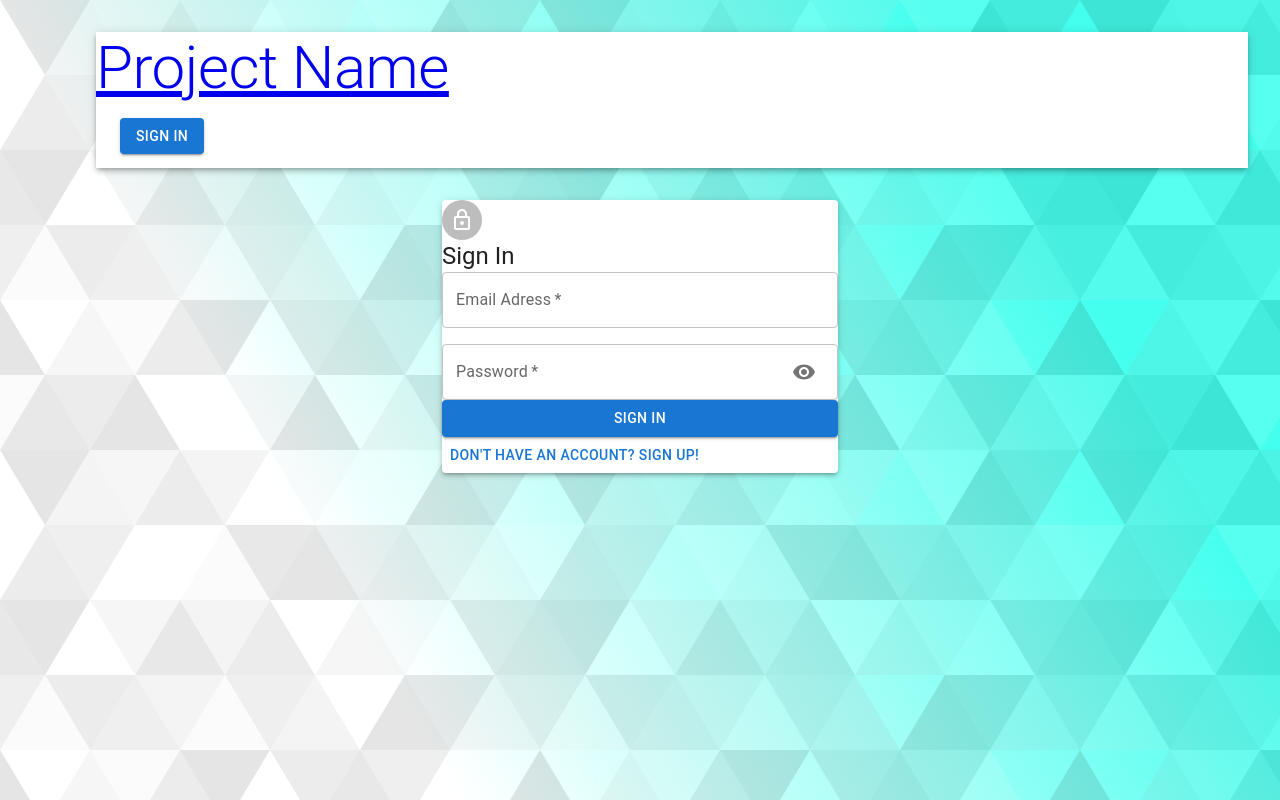
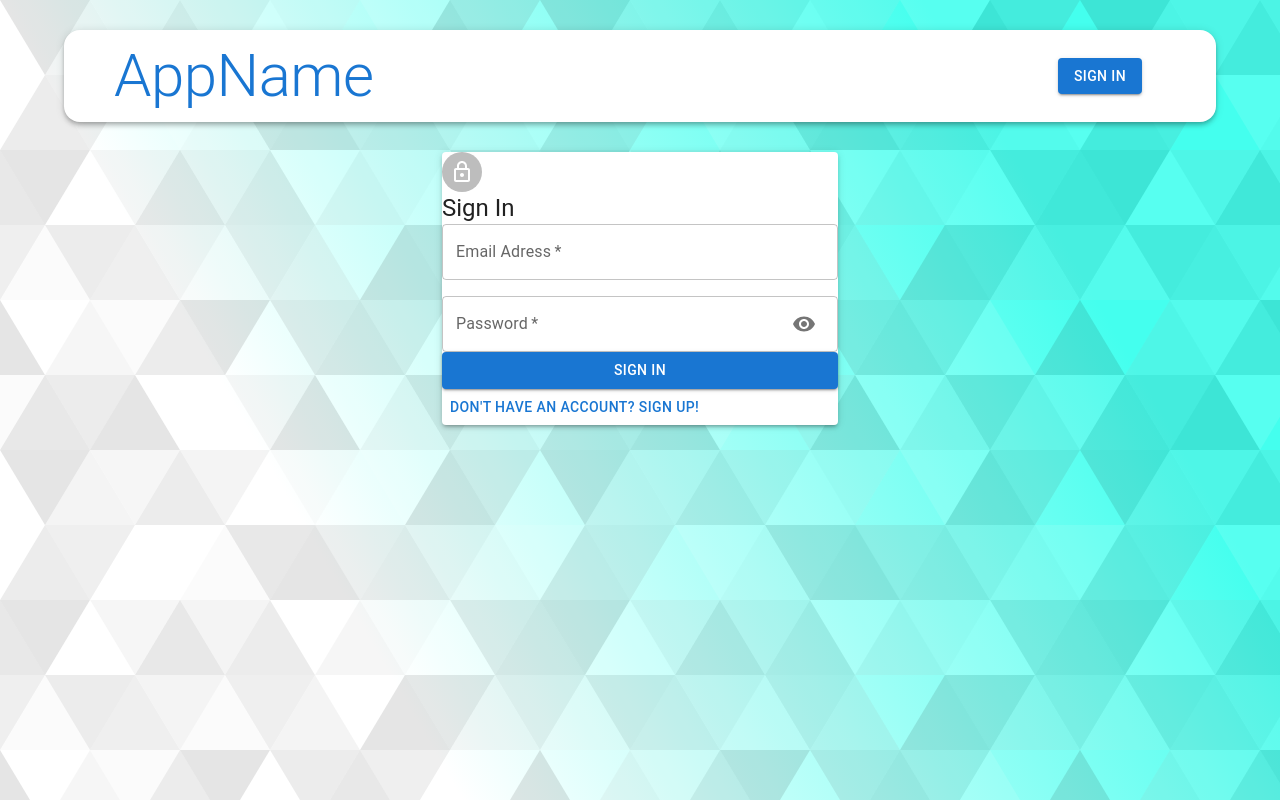
Before and after one commit to CyrillKV/crudle, a React (Create React App) app in the folder client/: page /auth in a window 1280 px wide. Built offline with nearby package versions, Linux system fonts and the light colour scheme.

Commit message:
some styling

```diff
--- a/client/src/components/Home/Home.jsx
+++ b/client/src/components/Home/Home.jsx
@@ -1,10 +1,9 @@
-import React, { useEffect, useState } from 'react';
+import React, { useState, useEffect } from 'react';
 import { useDispatch } from 'react-redux';
-
-import { Container, Grow, Grid } from '@mui/material';
+import { getPosts } from '../../actions/posts';
+//import { Container } from '@mui/material';
 
 import Posts from '../Posts/Posts';
-import { getPosts } from '../../actions/posts';
 import Form from '../Form/Form';
 
 const Home = () => {
@@ -13,21 +12,13 @@ const Home = () => {
 
   useEffect(() => {
     dispatch(getPosts());
-  }, [currentId, dispatch]);
+  }, [dispatch]);
 
   return (
-    <Grow in>
-      <Container>
-        <Grid container justify="space-between" alignItems="stretch" spacing={3}>
-          <Grid item xs={12} sm={7}>
-            <Posts setCurrentId={setCurrentId} />
-          </Grid>
-          <Grid item xs={12} sm={4}>
-            <Form currentId={currentId} setCurrentId={setCurrentId} />
-          </Grid>
-        </Grid>
-      </Container>
-    </Grow>
+    <>
+      <Posts currentId={currentId} setCurrentId={setCurrentId}/>
+      <Form currentId={currentId} setCurrentId={setCurrentId}/>
+    </>
   );
 };
 
--- a/client/src/components/Navbar/Navbar.css
+++ /dev/null
@@ -1,3 +0,0 @@
-.navbar {
-    margin: 2rem;
-}
--- a/client/src/components/Navbar/Navbar.jsx
+++ b/client/src/components/Navbar/Navbar.jsx
@@ -4,9 +4,8 @@ import { AppBar, Typography, Toolbar, Avatar, Button } from '@mui/material';
 import { useDispatch } from 'react-redux';
 import decode from 'jwt-decode';
 
-import { LOGOUT } from '../../constants/actionTypes'
+import { LOGOUT } from '../../constants/actionTypes';
 
-import "./Navbar.css";
 
 const Navbar = () => {
   const [user, setUser] = useState(JSON.parse(localStorage.getItem('profile')));
@@ -21,25 +20,40 @@ const Navbar = () => {
     const token = user?.token;
     if (token) {
       const decodedToken = decode(token);
-      if (decodedToken.exp * 1000 < new Date().getTime()) logout();
+      if (decodedToken.exp * 1000 < new Date().getTime()) {
+        logout()
+      };
     }
   });
 
   return (
-    <AppBar className="navbar" position="static" color="inherit">
-      <div>
-        <Typography component={Link} to='/' variant='h2' align='center'>Project Name</Typography>
-      </div>
-      <Toolbar>
-        {user ? (
-          <div>
-            <Avatar alt={user.result.name} src={user.result.imageUrl}>{user.result.name.charAt(0)}</Avatar>
-            <Typography variant='h6'>{user.result.name}</Typography>
-            <Button variant='contained' color='secondary' onClick={ logout }>Logout</Button>
-          </div>
+    <AppBar position="static" color="inherit" sx={{
+      borderRadius: 4,
+      margin: '30px 0',
+      display: 'flex',
+      flexDirection: 'row',
+      justifyContent: 'space-between',
+      padding: '10px 50px',
+    }}>
+      <Typography component={Link} color='primary' to='/' variant='h2' align='center' sx={{
+        textDecoration: 'none',
+        justifyContent: 'flex-start'
+      }}>AppName</Typography>
+      <Toolbar sx={{
+        display: 'flex',
+        flexWrap: 'wrap',
+        justifyContent: 'flex-end',
+        maxWidth: '400px',
+      }}>
+      {user ? (
+        <>
+        <Avatar alt={user.result.name} src={user.result.imageUrl}>{user.result.name.charAt(0)}</Avatar>
+        <Typography variant='h6'sx={{px: '1rem'}}>{user.result.name}</Typography>
+        <Button variant='contained' color='secondary' onClick={ logout }>Logout</Button>
+        </>
         ) : (
           <Button component={Link} to='/auth' variant='contained' color='primary'>Sign In</Button>
-        )}
+          )}
       </Toolbar>
     </AppBar>
   )
--- a/client/src/components/Posts/Post/Post.jsx
+++ b/client/src/components/Posts/Post/Post.jsx
@@ -4,7 +4,7 @@ import { ThumbUpAlt, ThumbUpAltOutlined, Delete, Edit } from '@mui/icons-materia
 import moment from 'moment';
 
 import { useDispatch } from 'react-redux';
-import { likePost, deletePost } from '../../../actions/posts'
+import { likePost, deletePost } from '../../../actions/posts';
 
 
 const Post = ({ post, setCurrentId }) => {
@@ -25,33 +25,32 @@ const Post = ({ post, setCurrentId }) => {
   };
 
   return (
-    <Card>
-      <CardMedia image={post.selectedFile || 'https://user-images.githubusercontent.com/194400/49531010-48dad180-f8b1-11e8-8d89-1e61320e1d82.png'} title={post.title} />
+    <Card variant='outlined' sx={{p: '1rem', borderRadius: '15px'}}>
+      <CardMedia sx={{height: '10rem'}} component='img' src={post.selectedFile || 'https://user-images.githubusercontent.com/194400/49531010-48dad180-f8b1-11e8-8d89-1e61320e1d82.png'} title={post.title} />
       <div>
         <Typography variant="h6">{post.name}</Typography>
         <Typography variant="body2">{moment(post.createdAt).fromNow()}</Typography>
       </div>
-      <div>
-        <Typography variant="body2" color="textSecondary" component="h2">{post.tags.map((tag) => `#${tag} `)}</Typography>
-      </div>
+      <hr></hr>
       <Typography gutterBottom variant="h5" component="h2">{post.title}</Typography>
-      <CardContent>
-        <Typography variant="body2" color="textSecondary" component="p">{post.message}</Typography>
+      <CardContent sx={{height: '6rem', overflow: 'auto', p: '0'}}>
+        <Typography variant="body2" color="text.secondary" component="p">{post.message}</Typography>
       </CardContent>
+      <Typography variant="body2" color="text.secondary" component="h2">{post.tags.map((tag) => `#${tag} `)}</Typography>
       <CardActions>
         <Button size="small" color="primary" onClick={() => dispatch(likePost(post._id))}>
           <Likes />
         </Button>
-        {(user?.result?._id === post?.creator) ? (
-        <>
-        <Button size="small" color="secondary" onClick={() => setCurrentId(post._id)} >
-          <Edit fontSize="small" />
-        </Button>
-        <Button size="small" color="secondary" onClick={() => dispatch(deletePost(post._id))}>
-          <Delete fontSize="small" />
-        </Button>
-        </>
-        ) : null}
+        {(user?.result?._id === post?.creator) && (
+        <div style={{marginLeft: 'auto',}}>
+          <Button size="small" color="primary" onClick={() => setCurrentId(post._id)} >
+            <Edit fontSize="small" />
+          </Button>
+          <Button size="small" color="primary" onClick={() => dispatch(deletePost(post._id))}>
+            <Delete fontSize="small" />
+          </Button>
+        </div>
+        )}
       </CardActions>
     </Card>
   )
--- a/client/src/components/Posts/Posts.jsx
+++ b/client/src/components/Posts/Posts.jsx
@@ -11,7 +11,7 @@ const Posts = ({ setCurrentId }) => {
     !posts.length ? <CircularProgress /> : (
       <Grid container alignItems="stretch" spacing={3}>
         {posts.map((post) => (
-          <Grid key={post._id} item xs={12} sm={6} md={6}>
+          <Grid item key={post._id} xs={12} sm={6} md={4}>
             <Post post={post} setCurrentId={setCurrentId} />
           </Grid>
         ))}
```
Also changed, not shown: client/src/components/Form/FormModal.jsx (added, +39 -0 lines).
